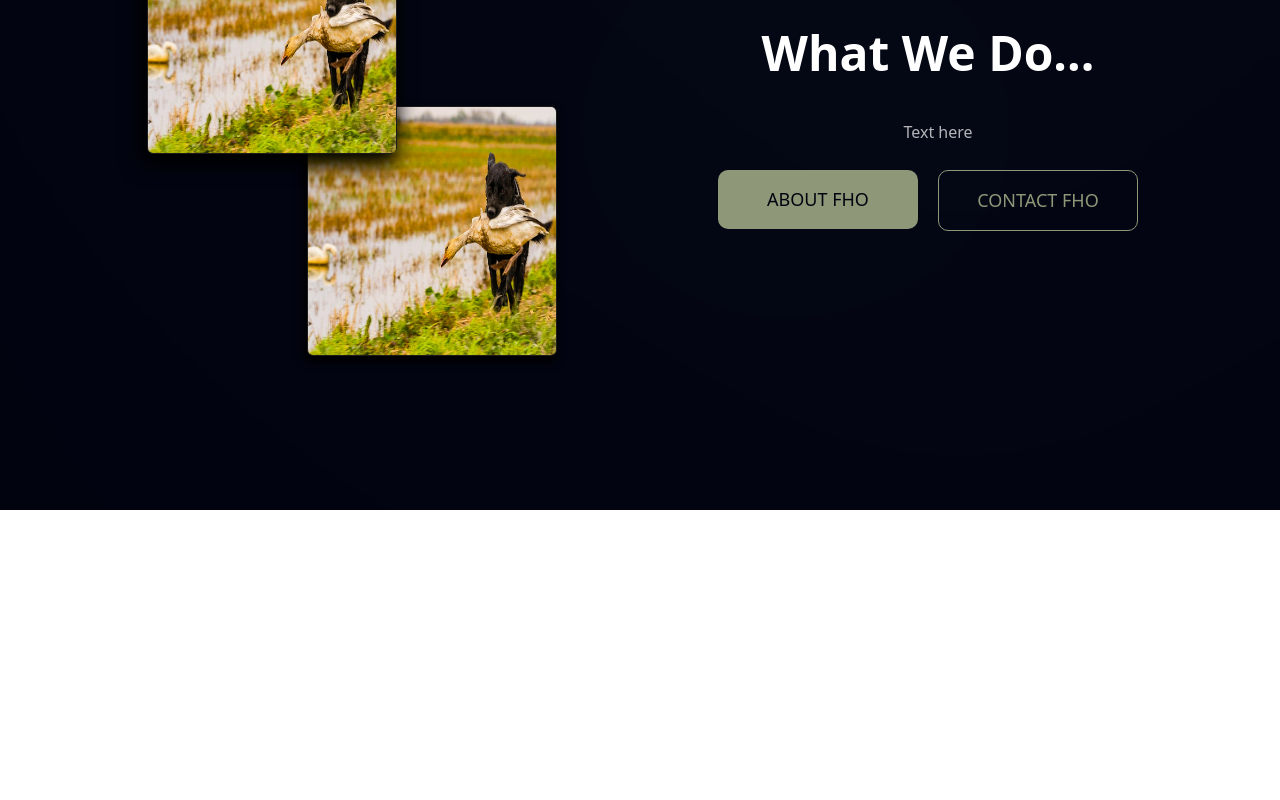
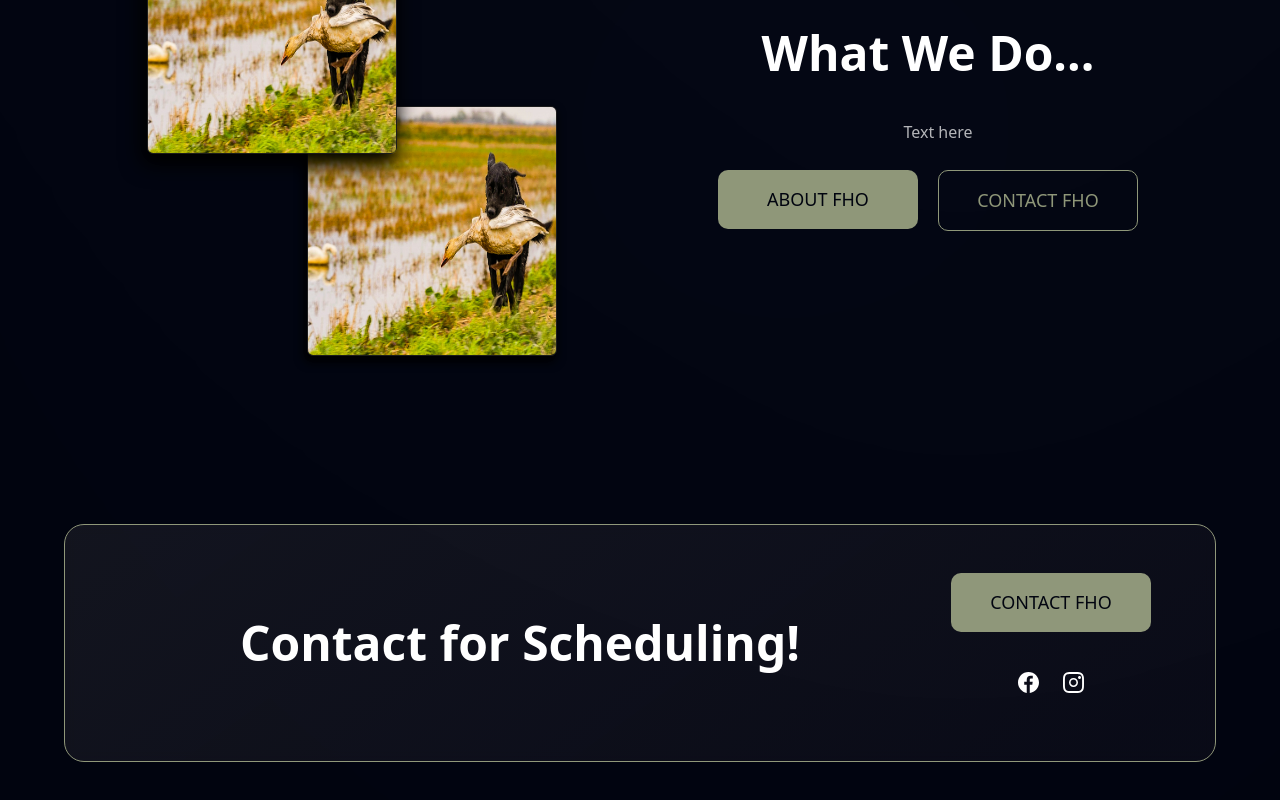
Before and after one commit to NicBab/Fowl_Habit_Outdoors, a React (Vite) app: page / in a window 1280 px wide. Shown: the part 744-1544 px from the top of the page. Before the commit the page ends 1254 px from the top, so only its background shows below. Built offline with nearby package versions, Linux system fonts and the light colour scheme.

Commit message:
cta section

```diff
--- /dev/null
+++ b/src/components/cta/CTA.jsx
@@ -0,0 +1,29 @@
+import { Link } from "react-router-dom";
+import styles from "../../style";
+import { Btn, Social } from "../.././components/index/components.index";
+
+const CTA = () => {
+  return (
+    <section
+      className={`${styles.flexCenter} ${styles.marginY} ${styles.padding} mt-[50px] sm:flex-row flex-col bg-black-gradient rounded-[20px] z-[1] glass-card-2`}
+    >
+      <div className="absolute z-[1] w-[80%] h-[80%] rounded-full bottom-50 white__gradient opacity-[.2]"></div>
+      <div className="flex-1 flex flex-col z-[1]">
+        <h2 className={styles.heading2}>Contact for Scheduling!</h2>
+      </div>
+      <div
+        className={`${styles.flexCenter} flex-col sm:ml-10 ml-0 sm:mt-0 mt-10 z-[1]`}
+      >
+        <Link to="/contact">
+          <Btn name="CONTACT FHO" />
+        </Link>
+        <div className={`${styles.flexCenter} max-w-[470px] m-5`}>
+          <Social />
+        </div>
+      </div>
+
+    </section>
+  );
+};
+
+export default CTA;
--- a/src/components/index/components.index.js
+++ b/src/components/index/components.index.js
@@ -4,6 +4,7 @@ export { default as Navbar } from "../navbar/Navbar.jsx";
 export { default as Social } from "../social/Social.jsx";
 export { default as About } from "../about/About.jsx";
 export { default as Hero } from "../hero/Hero.jsx";
+export { default as CTA } from "../cta/CTA.jsx";
   //BUTTONS
   export { default as Btn } from "../buttons/Btn.jsx";
   export { default as SecBtn } from "../buttons/SecBtn.jsx";
--- a/src/index.css
+++ b/src/index.css
@@ -119,7 +119,7 @@ body {
       #11101d7d 91.61%);
   backdrop-filter: blur(6px);
   -webkit-backdrop-filter: blur(2px);
-  border: 1px solid  #5ce1e6;
+  border: 1px solid  #8F9779;
 }
 
 .sidebar {
--- a/src/pages/homePg/HomePg.jsx
+++ b/src/pages/homePg/HomePg.jsx
@@ -1,5 +1,5 @@
 import styles from "../../style";
-import { Hero, About } from "../../components/index/components.index";
+import { Hero, About, CTA } from "../../components/index/components.index";
 
 const HomePg = () => {
   return (
@@ -12,6 +12,7 @@ const HomePg = () => {
       <div className={`bg-primary ${styles.paddingX} ${styles.flexCenter}`}>
         <div className={`${styles.boxWidth}`}>
           <About />
+          <CTA />
         </div>
       </div>
     </div>
--- a/src/style.js
+++ b/src/style.js
@@ -2,7 +2,7 @@ const styles = {
     boxWidth: "max-w-[100vw] w-full",
 
     button: "py-4 px-6 mb-5 w-[200px] bg-secondary font-poppins font-medium text-[18px] text-primary rounded-[10px] hover:text-white",
-    buttonSecondary: "py-4 px-6 xs:ml-5 w-[200px] text-secondary hover:text-white font-poppins font-medium text-[18px] border border-1 border-iconGreen rounded-[10px]",
+    buttonSecondary: "py-4 px-6 xs:ml-5 w-[200px] text-secondary hover:text-white font-poppins font-medium text-[18px] border border-1 border-secondary rounded-[10px]",
 
     heading2: "font-poppins flex justify-center font-semibold xs:text-[48px] text-[40px] text-white xs:leading-[85px] leading-[50px] w-full",
     paragraph: "m-5 font-poppins font-normal text-dimWhite text-[14px] md:text-[16px] leading-[35px] indent-5",
--- a/tailwind.config.cjs
+++ b/tailwind.config.cjs
@@ -8,10 +8,7 @@ module.exports = {
       colors: {
         primary: "#00040f", //black
         secondary: "#8F9779", //artichoke
-        dimWhite: "rgba(255, 255, 255, 0.7)",
-        dimPurple: "rgba(106, 23, 250, 0.122)",
-        iconGreen: "#8F9779",
-        blueText: "#33bbcf",
+        dimWhite: "#ffffffb3",
       },
 
       fontFamily: {
```
